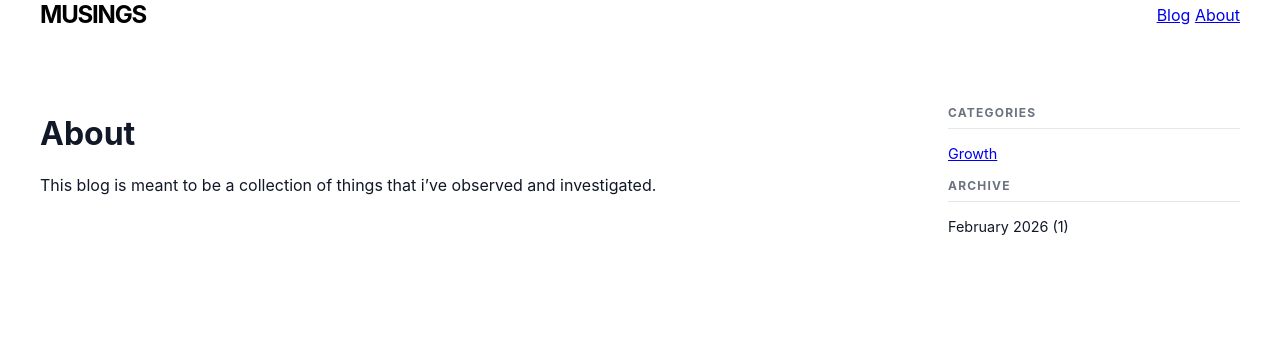
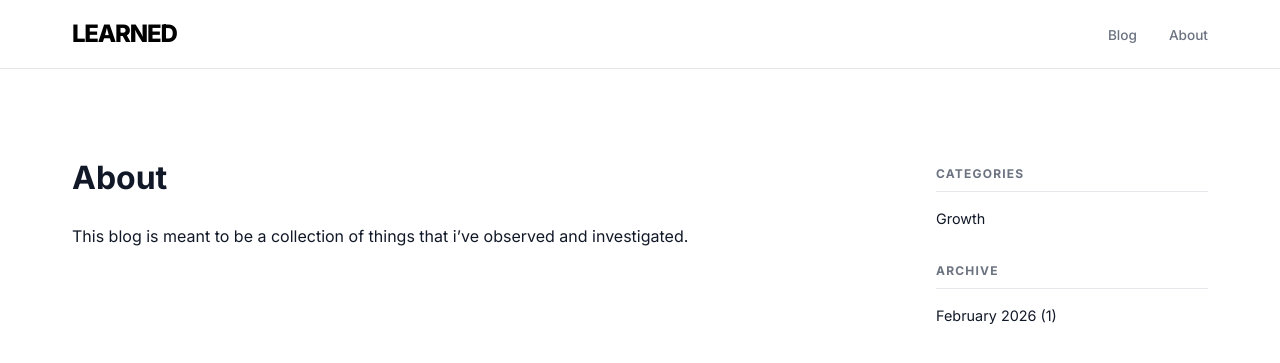
Before and after one commit to NavinNr/Musings, a Jekyll site: the page built from about.md, in a window 1280 px wide. Shown: the top 363 px of the page. Built offline with Jekyll 4.4.1, drawn with Linux system fonts in a browser that asks for light colours.

Commit message:
Full UI overhaul to Learned brand

```diff
--- a/_layouts/default.html
+++ b/_layouts/default.html
@@ -1,20 +1,34 @@
 <!DOCTYPE html>
-<html>
+<html lang="en">
 <head>
-    <title>{{ page.title }} | Musings</title>
+    <meta charset="UTF-8">
+    <meta name="viewport" content="width=device-width, initial-scale=1.0">
+    <title>{{ page.title }} | Learned</title>
+    <link rel="stylesheet" href="https://fonts.googleapis.com/css2?family=Inter:wght@400;500;700;800&display=swap">
     <link rel="stylesheet" href="{{ '/assets/css/style.css' | relative_url }}">
 </head>
 <body>
 
-<header>
+<header class="top-nav">
     <div class="nav-container">
-        <div class="logo"><strong>MUSINGS</strong></div>
+        <a href="{{ '/' | relative_url }}" class="logo">LEARNED</a>
         <nav>
-            <a href="{{ '/' | relative_url }}">Blog</a>
-            <a href="{{ '/about' | relative_url }}">About</a>
+            <ul class="nav-links">
+                <li><a href="{{ '/' | relative_url }}">Blog</a></li>
+                <li><a href="{{ '/about' | relative_url }}">About</a></li>
+            </ul>
         </nav>
     </div>
 </header>
+
+{% if page.url == "/" %}
+<section class="main-header">
+    <div class="container">
+        <h1>Learned.</h1>
+        <p>Documenting the journey from $100 to a million over five years.</p>
+    </div>
+</section>
+{% endif %}
 
 <div class="wrapper">
     <main>
@@ -22,20 +36,24 @@
     </main>
 
     <aside>
+        <div class="sidebar-section">
             <h3>Categories</h3>
             <ul>
                 {% for category in site.categories %}
-              <li><a href="/{{ category | first | slugify }}/">{{ category | first | capitalize }}</a></li>
+                  <li><a href="{{ '/category/' | append: category[0] | relative_url }}">{{ category[0] | capitalize }}</a></li>
                 {% endfor %}
             </ul>
+        </div>
 
+        <div class="sidebar-section">
             <h3>Archive</h3>
             <ul>
                 {% assign postsByDate = site.posts | group_by_exp: "post", "post.date | date: '%B %Y'" %}
                 {% for month in postsByDate %}
-              <li>{{ month.name }} ({{ month.items.size }})</li>
+                  <li><a href="#">{{ month.name }} ({{ month.items.size }})</a></li>
                 {% endfor %}
             </ul>
+        </div>
     </aside>
 </div>
 
--- a/assets/css/style.css
+++ b/assets/css/style.css
@@ -1,4 +1,4 @@
-/* Adapted from TenAsia | Global Opportunity Tracker */
+/* Inspired by TenAsia | Learned Global Theme */
 :root {
     --bg-color: #ffffff;
     --header-bg: #fafafa;
@@ -6,80 +6,58 @@
     --text-muted: #6b7280;
     --border-color: #e5e7eb;
     --accent: #000000;
+    --open-green: #059669;
+    --open-bg: #dcfce7;
 }
+
+* { box-sizing: border-box; }
 
 body {
     font-family: 'Inter', -apple-system, sans-serif;
     background-color: var(--bg-color);
     color: var(--text-main);
     margin: 0;
+    line-height: 1.5;
     -webkit-font-smoothing: antialiased;
 }
 
-/* Header & Nav */
+.container { max-width: 1200px; margin: 0 auto; padding: 0 2rem; }
+
+/* Navigation */
 .top-nav { border-bottom: 1px solid var(--border-color); padding: 1rem 0; background: #fff; }
 .nav-container { max-width: 1200px; margin: 0 auto; padding: 0 2rem; display: flex; justify-content: space-between; align-items: center; }
 .logo { font-weight: 800; font-size: 1.5rem; letter-spacing: -0.05em; color: var(--accent); text-decoration: none; }
-.nav-links { list-style: none; display: flex; gap: 2rem; }
-.nav-links a { text-decoration: none; color: var(--text-muted); font-size: 0.85rem; font-weight: 500; transition: color 0.2s; }
+.nav-links { list-style: none; display: flex; gap: 2rem; margin: 0; padding: 0; }
+.nav-links a { text-decoration: none; color: var(--text-muted); font-size: 0.85rem; font-weight: 500; }
+.nav-links a:hover { color: var(--accent); }
 
-/* The Grid System */
-.wrapper {
-    display: grid;
-    grid-template-columns: 3fr 1fr;
-    gap: 2rem;
-    max-width: 1200px;
-    margin: 4rem auto;
-    padding: 0 2rem;
-}
+/* Main Header Section */
+.main-header { padding: 5rem 0; background: var(--header-bg); border-bottom: 1px solid var(--border-color); }
+.main-header h1 { font-size: 3.5rem; font-weight: 800; margin: 0; letter-spacing: -0.04em; line-height: 1; }
+.main-header p { font-size: 1.25rem; color: var(--text-muted); margin: 1rem 0 0 0; max-width: 600px; }
 
-.post-grid {
-    display: grid;
-    grid-template-columns: repeat(auto-fill, minmax(300px, 1fr));
-    gap: 1.5rem;
-}
+/* Grid Layout */
+.wrapper { display: grid; grid-template-columns: 3fr 1fr; gap: 3rem; max-width: 1200px; margin: 4rem auto; padding: 0 2rem; }
 
-/* Card Styling from Tenders CSS */
-.post-card {
-    border: 1px solid var(--border-color);
-    padding: 0; /* Changed to allow image to hit edges */
-    display: flex;
-    flex-direction: column;
-    transition: all 0.2s ease;
-    text-decoration: none;
-    color: inherit;
-    overflow: hidden;
-}
+.post-grid { display: grid; grid-template-columns: repeat(auto-fill, minmax(300px, 1fr)); gap: 1.5rem; }
 
-.post-card:hover {
-    border-color: var(--accent);
-    box-shadow: 0 10px 30px -10px rgba(0,0,0,0.1);
-}
+/* Card Styling */
+.post-card { border: 1px solid var(--border-color); display: flex; flex-direction: column; text-decoration: none; color: inherit; transition: all 0.2s ease; }
+.post-card:hover { border-color: var(--accent); box-shadow: 0 10px 30px -10px rgba(0,0,0,0.1); }
 
-.post-image {
-    width: 100%;
-    height: 180px;
-    background: #f0f0f0; /* Default color if no image */
-    object-fit: cover;
-}
+.post-image-container { height: 180px; width: 100%; overflow: hidden; position: relative; border-bottom: 1px solid var(--border-color); }
+.post-image-container img { width: 100%; height: 100%; object-fit: cover; }
 
-.post-content {
-    padding: 1.5rem;
-}
+.post-content { padding: 1.5rem; }
+.post-content h3 { font-size: 1.1rem; font-weight: 700; margin: 0 0 0.75rem 0; line-height: 1.4; }
+.post-excerpt { font-size: 0.9rem; color: var(--text-muted); margin-bottom: 1.5rem; }
 
-.post-card h3 {
-    font-size: 1.1rem;
-    margin: 0 0 0.5rem 0;
-    font-weight: 700;
-}
+.status-tag { font-size: 0.65rem; font-weight: 800; text-transform: uppercase; padding: 2px 8px; border-radius: 4px; background: var(--open-bg); color: var(--open-green); }
 
-.post-excerpt {
-    font-size: 0.9rem;
-    color: var(--text-muted);
-    line-height: 1.5;
-}
+/* Sidebar */
+aside h3 { font-size: 0.75rem; text-transform: uppercase; letter-spacing: 0.1em; color: var(--text-muted); border-bottom: 1px solid var(--border-color); padding-bottom: 0.5rem; margin-top: 2rem; }
+aside ul { list-style: none; padding: 0; }
+aside li { margin-bottom: 0.75rem; font-size: 0.9rem; }
+aside a { text-decoration: none; color: var(--text-main); }
 
-/* Sidebar styling */
-aside h3 { font-size: 0.75rem; text-transform: uppercase; letter-spacing: 0.1em; color: var(--text-muted); border-bottom: 1px solid var(--border-color); padding-bottom: 0.5rem; }
-aside ul { list-style: none; padding: 0; }
-aside li { margin-bottom: 0.5rem; font-size: 0.9rem; }
+@media (max-width: 768px) { .wrapper { grid-template-columns: 1fr; } }
```
Also changed, not shown: index.html (+10 -9 lines). Lines whose indentation alone changed are shown as unchanged.
